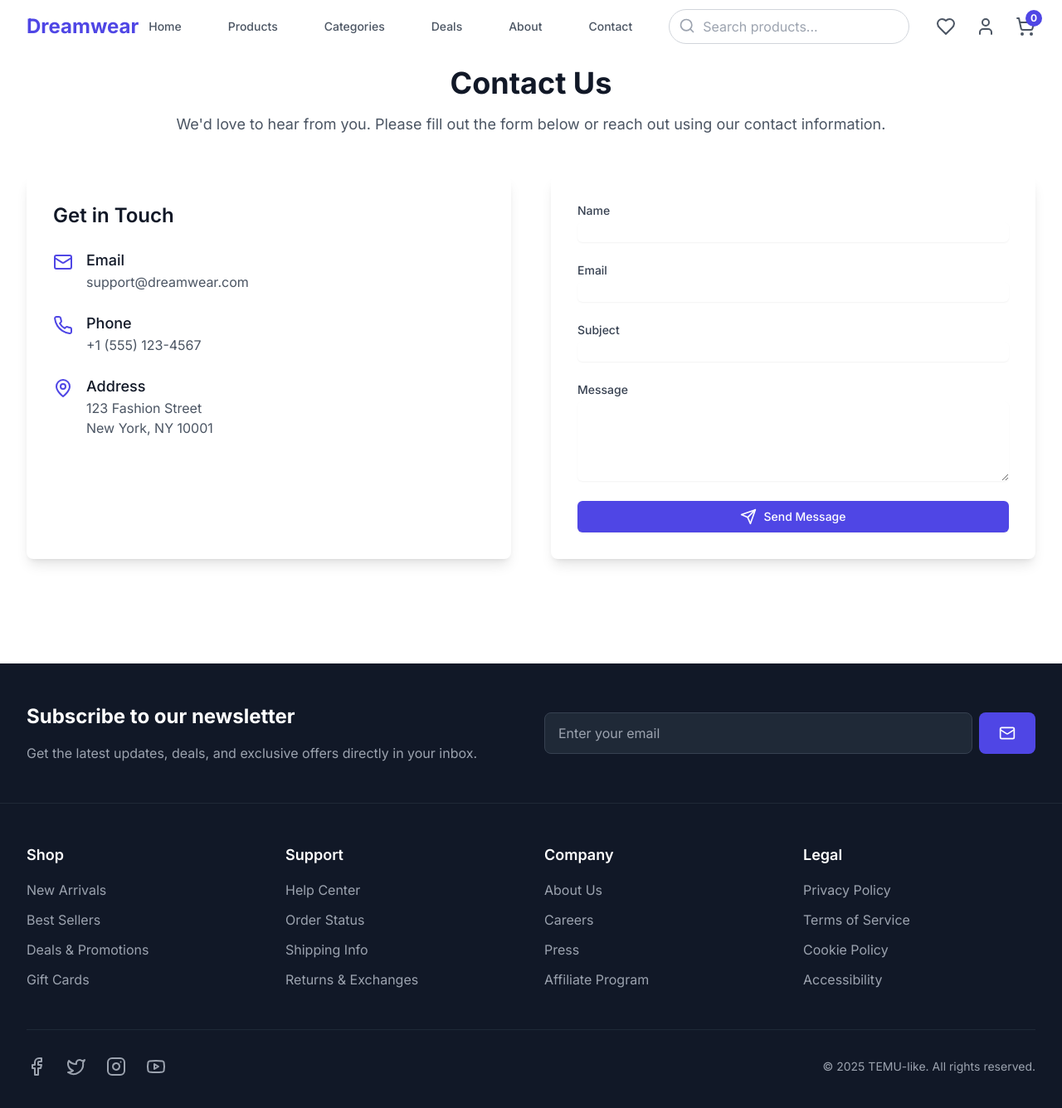
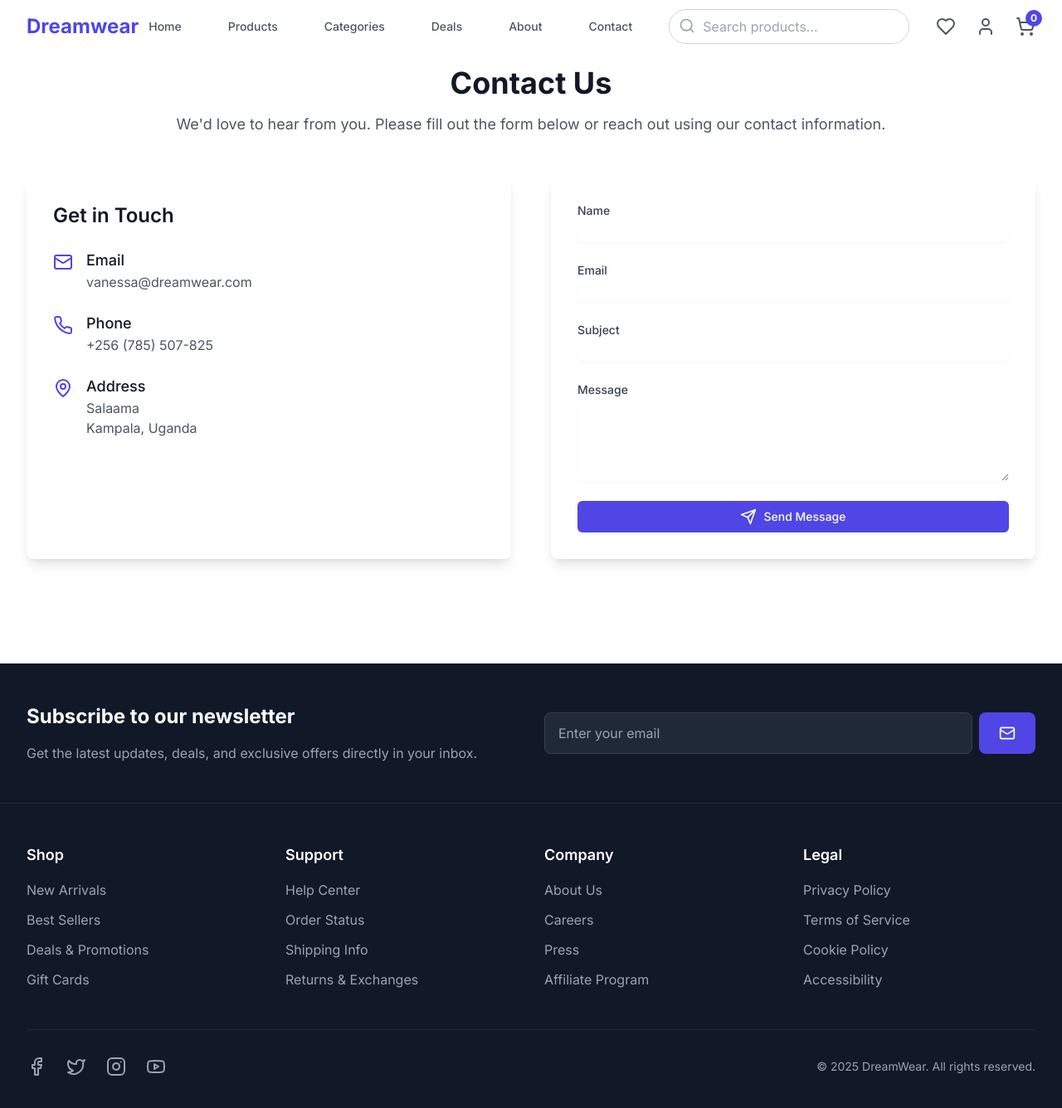
Before and after one commit to Vanessa-79/ecommerce-website, a React (Vite) app in the folder frontend/: page /contact in a window 1280 px wide. Shown: the top 1336 px of the page at 83% size. Built offline with nearby package versions, Linux system fonts and the light colour scheme.

Commit message:
updated the frontend

```diff
--- a/frontend/src/components/Footer.tsx
+++ b/frontend/src/components/Footer.tsx
@@ -153,7 +153,7 @@ export default function Footer() {
               })}
             </div>
             <p className="text-gray-400 text-sm">
-              © {new Date().getFullYear()} TEMU-like. All rights reserved.
+              © {new Date().getFullYear()} DreamWear. All rights reserved.
             </p>
           </div>
         </div>
--- a/frontend/src/pages/Contact.tsx
+++ b/frontend/src/pages/Contact.tsx
@@ -52,14 +52,14 @@ export default function Contact() {
                 <Mail className="w-6 h-6 text-indigo-600 mt-1" />
                 <div className="ml-4">
                   <h3 className="text-lg font-medium text-gray-900">Email</h3>
-                  <p className="text-gray-600">support@dreamwear.com</p>
+                  <p className="text-gray-600">vanessa@dreamwear.com</p>
                 </div>
               </div>
               <div className="flex items-start">
                 <Phone className="w-6 h-6 text-indigo-600 mt-1" />
                 <div className="ml-4">
                   <h3 className="text-lg font-medium text-gray-900">Phone</h3>
-                  <p className="text-gray-600">+1 (555) 123-4567</p>
+                  <p className="text-gray-600">+256 (785) 507-825</p>
                 </div>
               </div>
               <div className="flex items-start">
@@ -67,8 +67,8 @@ export default function Contact() {
                 <div className="ml-4">
                   <h3 className="text-lg font-medium text-gray-900">Address</h3>
                   <p className="text-gray-600">
-                    123 Fashion Street<br />
-                    New York, NY 10001
+                    Salaama<br />
+                    Kampala, Uganda
                   </p>
                 </div>
               </div>
```
